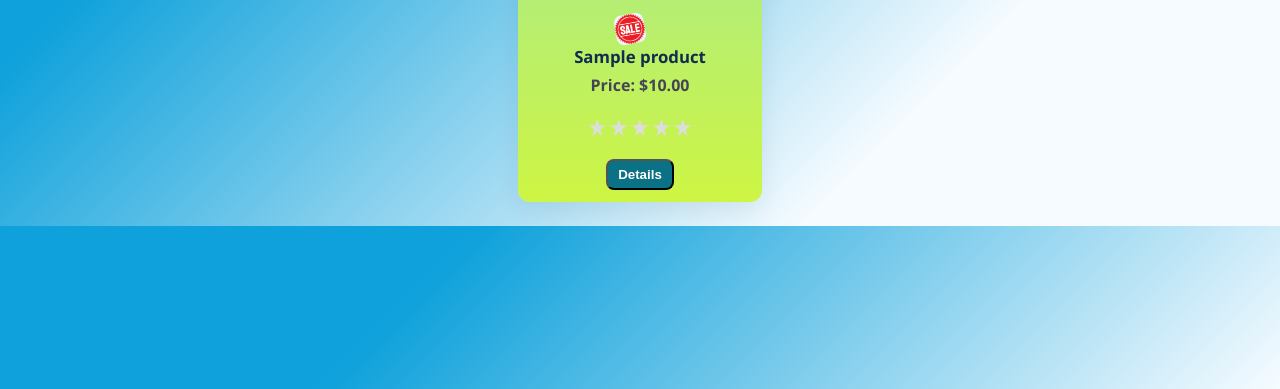
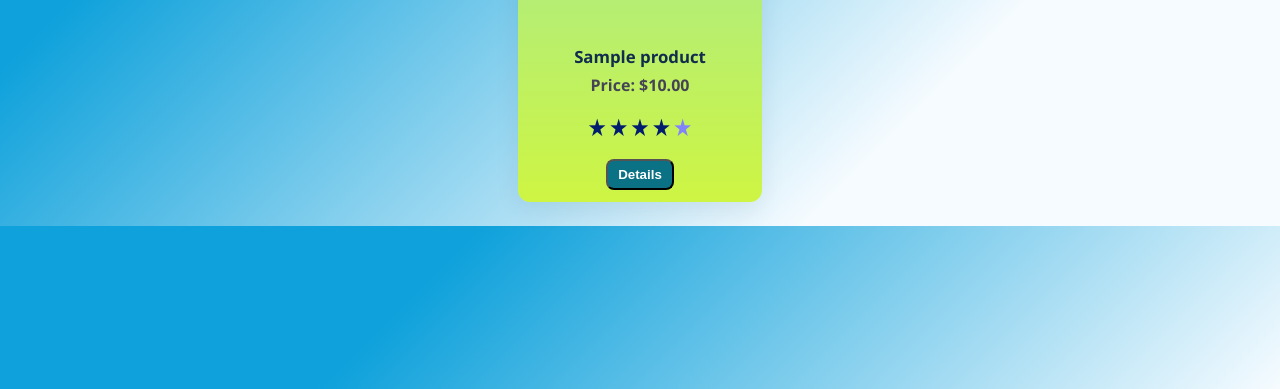
Before and after one commit to tmsenkovich-ux/online_shop, a Flask app: page / in a window 1280 px wide. Shown: the part 411-800 px from the top of the page. Run offline with Flask 3, Linux system fonts and the light colour scheme; tables that the repository leaves empty hold one stand-in row (values such as "Sample post"); parts of the project's set-up code (start-up, migrations or seed data) failed here and were passed over.

Commit message:
not full homework 4, commited for a question

```diff
--- a/static/modal.js
+++ b/static/modal.js
@@ -25,7 +25,14 @@ document.addEventListener('DOMContentLoaded', function() {
     return `
       <p><strong>Category:</strong> ${attrs.category || '—'}
       • <strong>Rating:</strong> ${attrs.rating || '—'}
-      • <strong>Sale:</strong> ${attrs.sale || 'False'}
+      <div class="rating" data-rating="${attrs.rating || 0}">
+        <span class="star">★</span>
+        <span class="star">★</span>
+        <span class="star">★</span>
+        <span class="star">★</span>
+        <span class="star">★</span>
+      </div>
+
       • <strong>Active:</strong> ${attrs.active || 'False'}
       </p>
     `;
@@ -52,7 +59,8 @@ document.addEventListener('DOMContentLoaded', function() {
       modalDesc.textContent = attrs.description || 'No description';
       modalMeta.innerHTML = buildMetaHTML(attrs);
 
-
+      const ratingDiv = modal.querySelector('.rating');
+      updateRatingStars(ratingDiv);
       openModal();
     });
   });
--- a/static/scripts.js
+++ b/static/scripts.js
@@ -1,5 +1,4 @@
-<script src="{{ url_for('static', filename='modal.js') }}"></script>
-<script src="{{ url_for('static', filename='scripts.js') }}"></script>
+
 
 function updateRatingStars(ratingDiv) {
   const rating = parseFloat(ratingDiv.getAttribute('data-rating')) || 0;
--- a/static/style.css
+++ b/static/style.css
@@ -208,14 +208,15 @@ h1 {
 
 .rating .star {
   font-size: 24px;
-  color: #ddd;
+
+  color: #8183fa;
   cursor: default;
 }
 
 
 /* Заповнена зірка */
 .rating .star.full {
-  color: #494bd6;
+  color: #011e6e;
 }
 
 
@@ -224,8 +225,8 @@ h1 {
 
 .sale-icon {
   position: absolute;
-  top: 10px;
-  right: 10px;
+  top: -200px;
+  right: 90px;
   width: 30px !important;
   height: auto !important;
   transform: rotate(-10deg);
--- a/templates/index.html
+++ b/templates/index.html
@@ -94,5 +94,6 @@
     </div>
 
     <script src="{{ url_for('static', filename='modal.js') }}"></script>
+    <script src="{{ url_for('static', filename='scripts.js') }}"></script>
   </body>
 </html>
```
